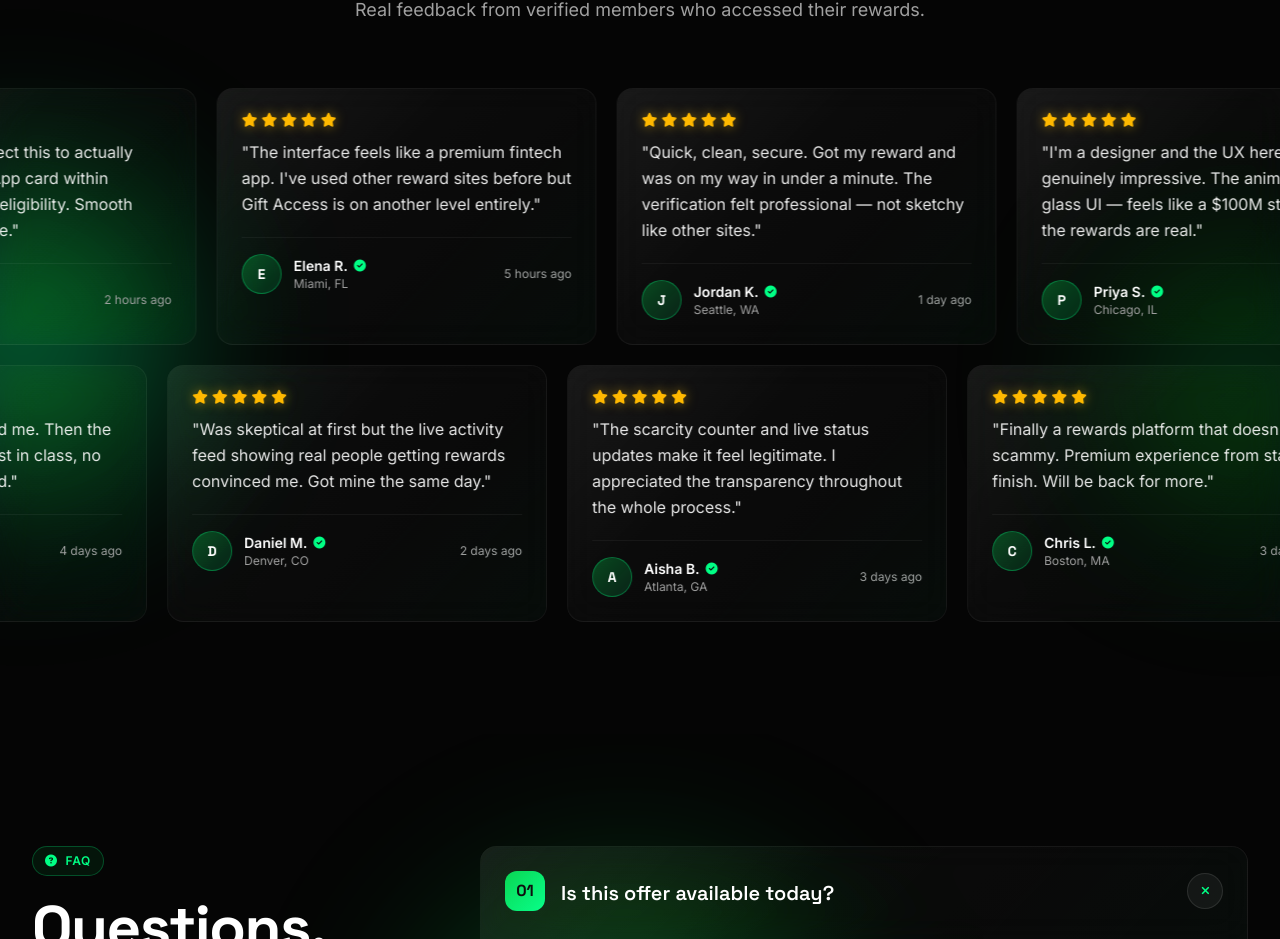
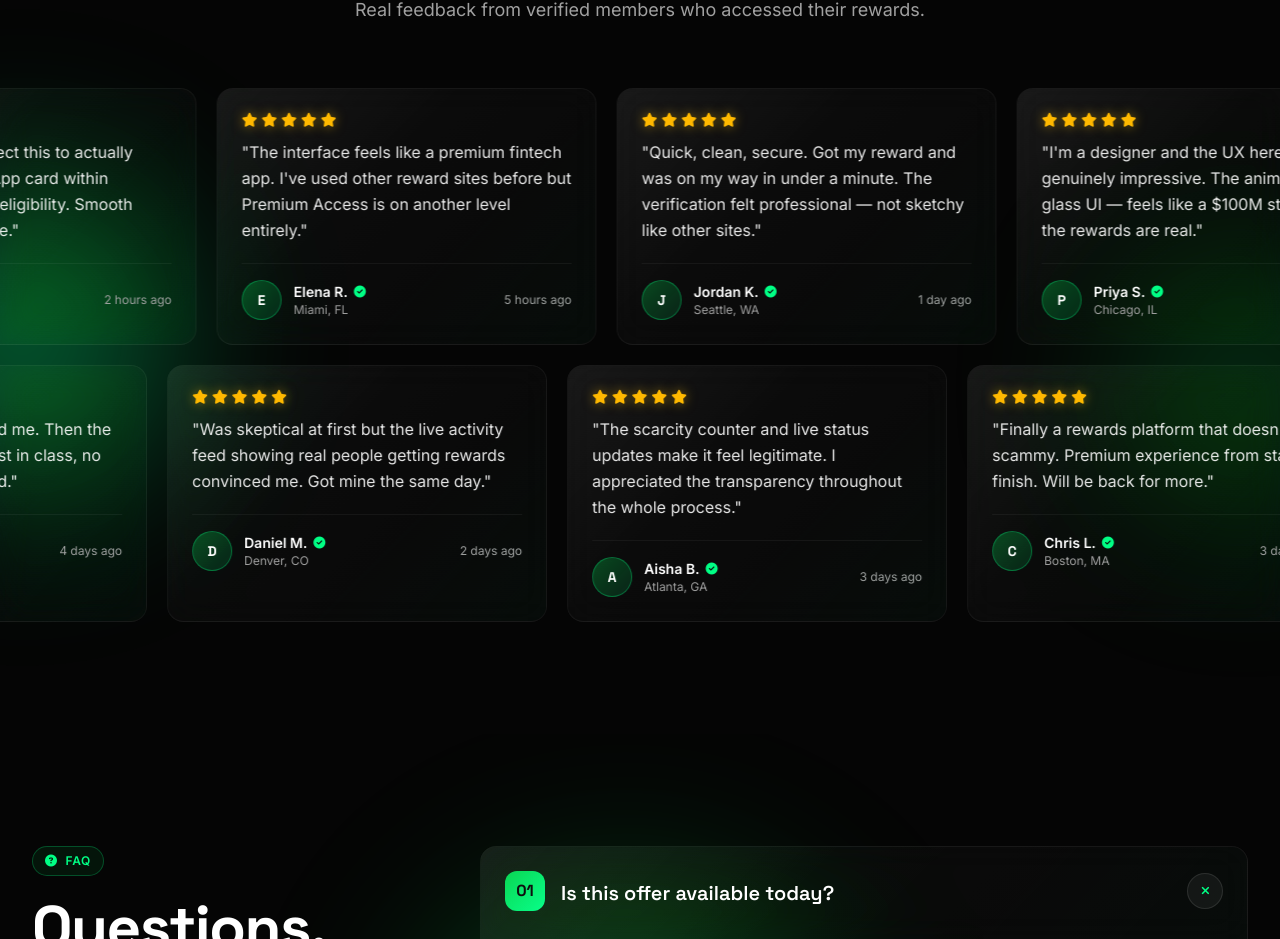
Before and after one commit to ashikuri902/cashapp, a React (Vite) app: page / in a window 1280 px wide. Shown: the part 4034-4973 px from the top of the page. Built offline with nearby package versions, Linux system fonts and the light colour scheme.

Commit message:
Update testimonial text for clarity

```diff
--- a/src/components/Testimonials.tsx
+++ b/src/components/Testimonials.tsx
@@ -23,7 +23,7 @@ const testimonials: Testimonial[] = [
     initials: "E",
     location: "Miami, FL",
     rating: 5,
-    text: "The interface feels like a premium fintech app. I've used other reward sites before but Gift Access is on another level entirely.",
+    text: "The interface feels like a premium fintech app. I've used other reward sites before but Premium Access is on another level entirely.",
     time: "5 hours ago",
     verified: true,
   },
```
